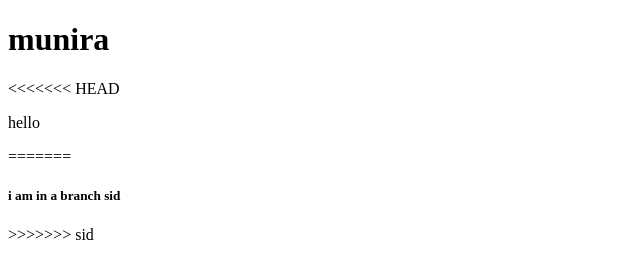
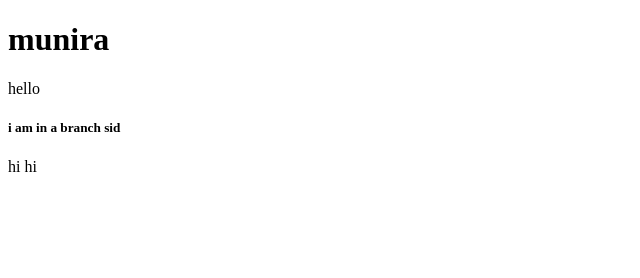
Before and after one commit to munirahusain/TechCampus-1, a plain HTML site: page index.html in a window 1280 px wide. Shown: the whole page, without its empty margins (0-640 px from the left). Drawn offline with Linux system fonts and the light colour scheme.

Commit message:
add new line

```diff
--- a/index.html
+++ b/index.html
@@ -5,11 +5,8 @@
 </head>
 <body>
 	<h1>munira</h1>
-<<<<<<< HEAD
 	<p>hello</p>
-=======
 	<h5>i am in a branch sid</h5>
->>>>>>> sid
-
+	<p>hi hi </p>
 </body>
 </html>
```
